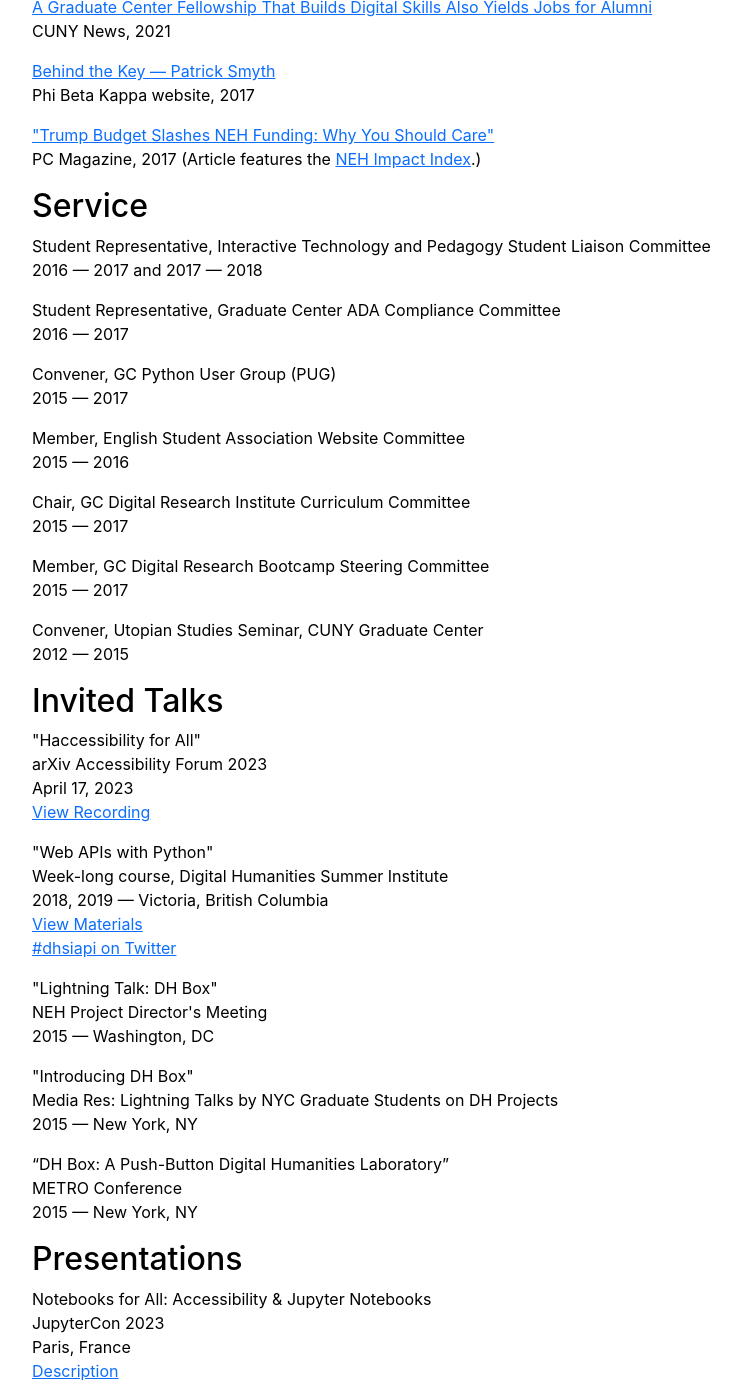
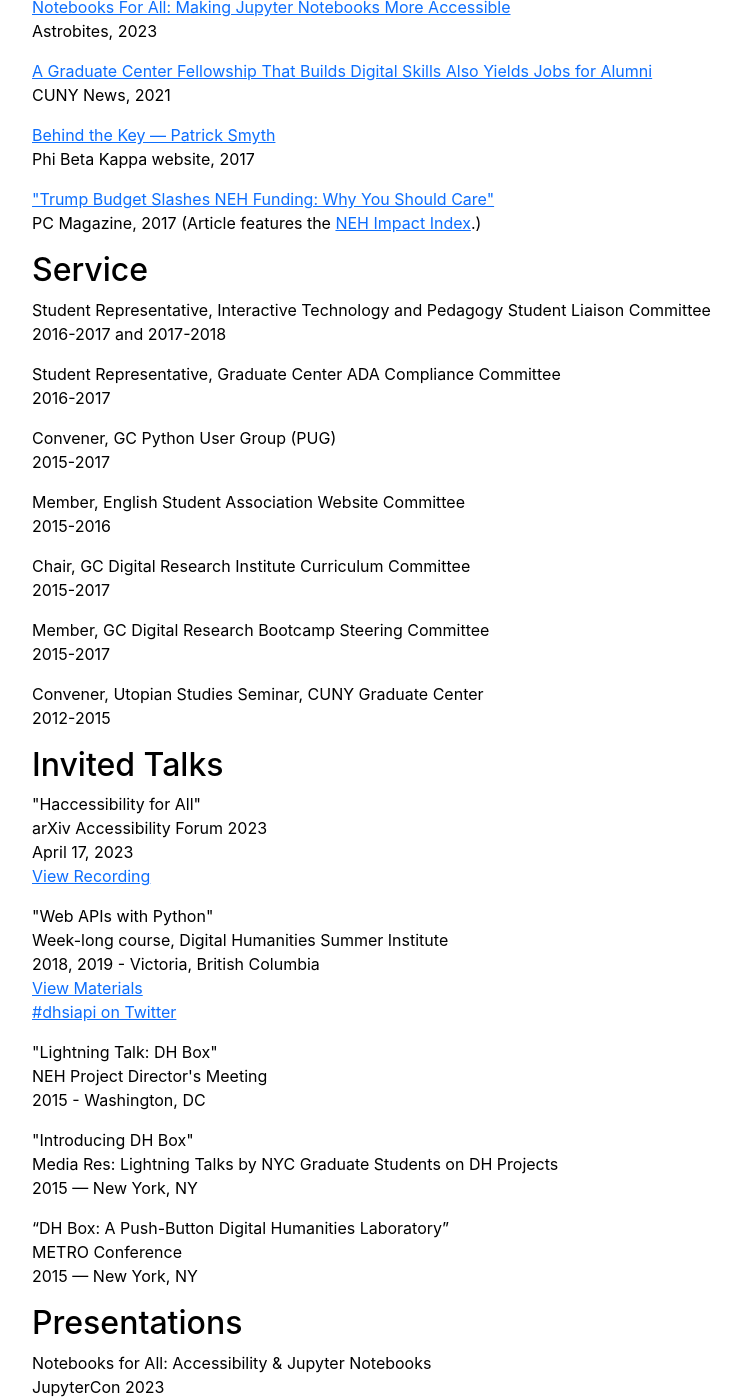
Before and after one commit to smythp/website, a Jekyll site: the page built from cv.md, in a window 1280 px wide and 1400 px high, scrolled down 3047 px. Shown: the whole window, without its empty margins (96-837 px from the left). Built offline with Jekyll 4.4.1, drawn with Linux system fonts in a browser that asks for light colours; some of the changed text lies outside the part shown.

Commit message:
Automatic push

```diff
--- a/cv.md
+++ b/cv.md
@@ -89,21 +92,21 @@
 
 Milton F. Steinhardt Memorial Fellowship Award for Best Prospectus\
 Dissertation Year Prize, Graduate Center English Department\
-2018 --- 2019
+2018-2019
 
 Public Humanities Fellowship\
 [Humanities New York](https://humanitiesny.org/)\
 Project: \"Apps for Activists\"\
-2018 --- 2019
+2018-2019
 
 NYCDH Graduate Student Digital Project Award, \"Futures Past Archive\" ([Second place](http://nycdh.org/nycdh-graduate-student-digital-project-awards-2016/))\
 2016
 
 Provost\'s Digital Innovation Grant, \"Futures Past Archive\"\
-2015 --- 2016 and 2016 --- 2017
+2015-2016 and 2016-2017
 
 Digital Writing Fellowship, Qwriting, Queens College\
-2016 --- 2017
+2016-2017
 
 ARC Praxis Fellowship, Advanced Research Collaborative, CUNY Graduate Center\
 2014
@@ -112,7 +115,7 @@
 2012
 
 Fulbright Fellowship, English Teaching Assistantship in Berlin, Germany\
-2009 --- 2010
+2009-2010
 
 Publications
 ------------
@@ -149,25 +152,25 @@
 -------
 
 Student Representative, Interactive Technology and Pedagogy Student Liaison Committee\
-2016 --- 2017 and 2017 --- 2018
+2016-2017 and 2017-2018
 
 Student Representative, Graduate Center ADA Compliance Committee\
-2016 --- 2017
+2016-2017
 
 Convener, GC Python User Group (PUG)\
-2015 --- 2017
+2015-2017
 
 Member, English Student Association Website Committee\
-2015 --- 2016
+2015-2016
 
 Chair, GC Digital Research Institute Curriculum Committee\
-2015 --- 2017
+2015-2017
 
 Member, GC Digital Research Bootcamp Steering Committee\
-2015 --- 2017
+2015-2017
 
 Convener, Utopian Studies Seminar, CUNY Graduate Center\
-2012 --- 2015
+2012-2015
 
 Invited Talks
 -------------
@@ -179,13 +182,13 @@
 
 \"Web APIs with Python\"\
 Week-long course, Digital Humanities Summer Institute\
-2018, 2019 --- Victoria, British Columbia\
+2018, 2019 - Victoria, British Columbia\
 [View Materials](https://github.com/szweibel/DHSI-API-workshop#web-apis-with-python)\
 [\#dhsiapi on Twitter](https://twitter.com/search?q=%2523dhsiapi&src=typd)
 
 \"Lightning Talk: DH Box\"\
 NEH Project Director\'s Meeting\
-2015 --- Washington, DC
+2015 - Washington, DC
 
 \"Introducing DH Box\"\
 Media Res: Lightning Talks by NYC Graduate Students on DH Projects\
@@ -211,24 +214,24 @@
 
 Accessible Notebooks Hackathon\
 Space Telescope Science Institute\
-2023 --- Online\
+2023, Online\
 [Event Page](https://iota-school.github.io/accessibility_hackathon/)\
 [Activity page](https://iota-school.github.io/accessibility_hackathon/hack)\
 [Event Recording](https://www.youtube.com/watch?v=zskT7leTxXM%0A)
 
 STEM access: From author to reader\
 TeX Hour Mini-Conference\
-2023 --- Online\
+2023, Online\
 [Event page](https://texhour.github.io/2023/01/19/stem-access-author-reader/)
 
 \"The Accessible Laboratory\"\
 STEM Pedagogy Institute\
-2022 --- New York, NY\
+2022, New York, NY\
 [View Curriculum](https://iotaschool.com/resource/sequence/u/patrick/s/the-accessible-laboratory)
 
 \"Rules of Thumb for Computer Security\"\
 New York Amateur Computer Club\
-2017 --- New York, NY\
+2017 - New York, NY\
 [Description](http://nyacc.org/)\
 [Presentation](http://htmlpreview.github.io/?https://github.com/smythp/security-workshop/blob/master/presentation/index.html#/sec-title-slide)
 
@@ -239,34 +242,34 @@
 \"Code and the Codex: E-books as Applications\"\
 [E-book Revolution panel](https://apps.mla.org/program_details?prog_id=75&year=2017)\
 MLA Convention\
-2017 --- Philadelphia, PA\
+2017 - Philadelphia, PA\
 [View slides](http://htmlpreview.github.io/?https://github.com/smythp/ebooks-as-applications/blob/master/presentation.html#/sec-title-slide)\
 [View notes](https://github.com/smythp/ebooks-as-applications#ebooks-as-applications)
 
 \"DH Box\"\
 [Open Source Lit, Open Source Crit panel](https://text.mla.hcommons.org/)\
 MLA Convention\
-2017 --- Philadelphia, PA
+2017 - Philadelphia, PA
 
 \"GC Digital Initiatives and the Digital Research Institute: Enhancing Student Experience and Access\"\
 CUNY IT Conference\
-2016 --- New York, NY
+2016 - New York, NY
 
 \"Blind Hackers: Accessibility by Other Means\"\
 a11y Accessibility Camp\
-2016 --- New York, NY\
+2016 - New York, NY\
 [Watch video](https://www.youtube.com/watch?v=W8_O3joo4aU)\
 [View slides](http://htmlpreview.github.io/?https://github.com/smythp/blind-hackers/blob/master/presentation/foo.html)\
 [View notes](https://github.com/smythp/blind-hackers)
 
 \"DH Box: Building Cloud-Based Infrastructure for the Digital Humanities\"\
 Canadian Society for Digital Humanities, Congress 2016\
-2016 --- Calgary, Alberta\
+2016 - Calgary, Alberta\
 (Travel funding from National Endowment for the Humanities)
 
 \"Building the University Worth Fighting For: Tools for Pedagogical, Institutional, and Social Change\"\
 HASTAC conference\
-2016 --- Tempe, Arizona\
+2016 - Tempe, Arizona\
 (Travel award from GC Futures Initiative)
 
 \"DH Box: A Digital Humanities Laboratory in the Cloud\"\
@@ -314,7 +317,7 @@
 2015 --- 2017
 
 Maintainer, [Eloud screen reader](https://github.com/smythp/eloud)\
-2016 --- 2017
+2016 - 2017
 
 Developer, [DH Box](http://dhbox.org/), CUNY Graduate Center\
 2014 --- 2018
@@ -323,13 +326,13 @@
 2014 --- 2015
 
 Contributing Historian, [More Than a Mapp](http://www.morethanamapp.org/), CUNY Graduate Center\
-2013 --- 2014
+2013 -- 2014
 
 Website Redesign, [Association of Independent Information Professionals](http://www.aiip.org/) (AIIP)\
-2013 --- 2014
+2013-2014
 
 Dialogue and Scripting, AI Patient Platform, MATRIC Research\
-2012 --- 2013
+2012 -- 2013
 
 Classes Taught
 --------------
```
Also changed, not shown: other parts of cv.md (+6 -3 lines).
